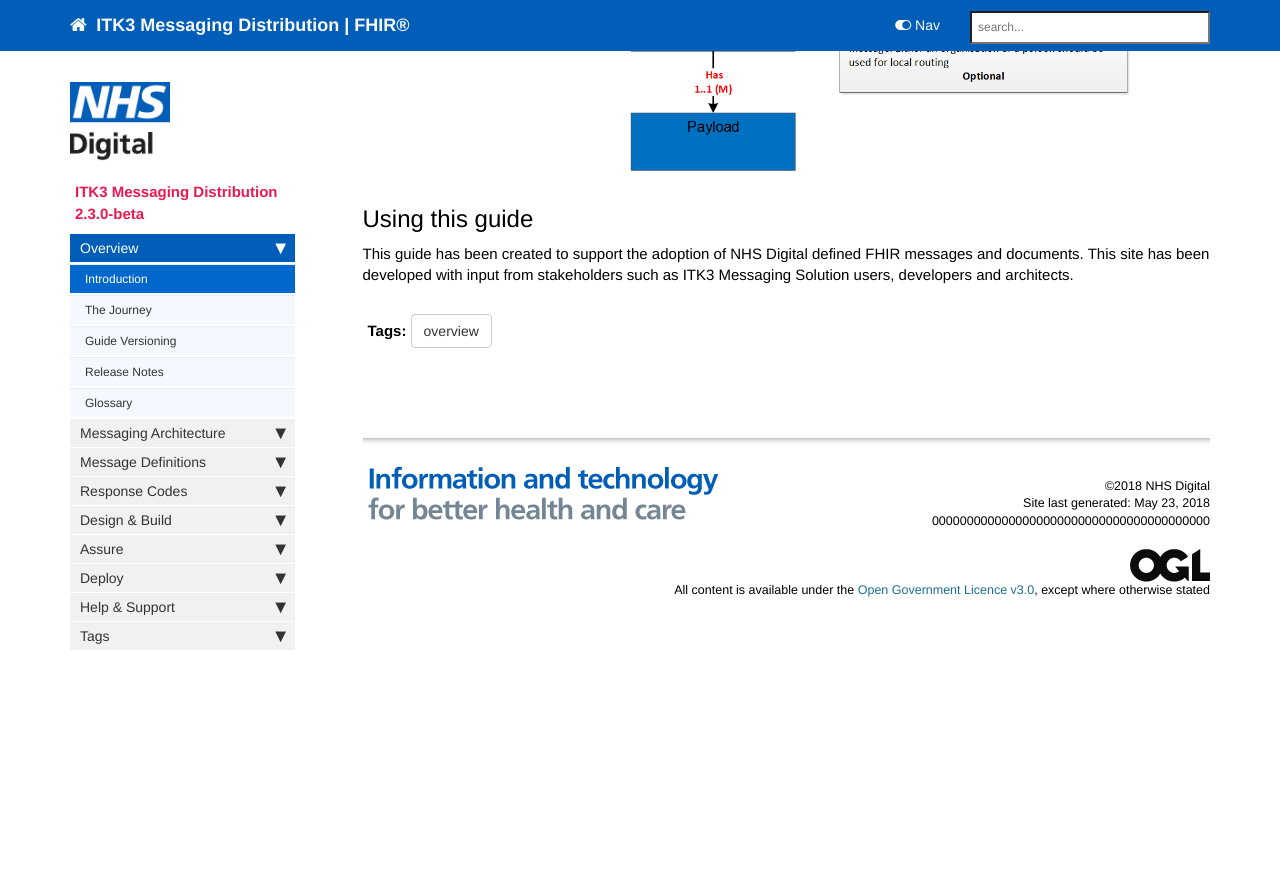
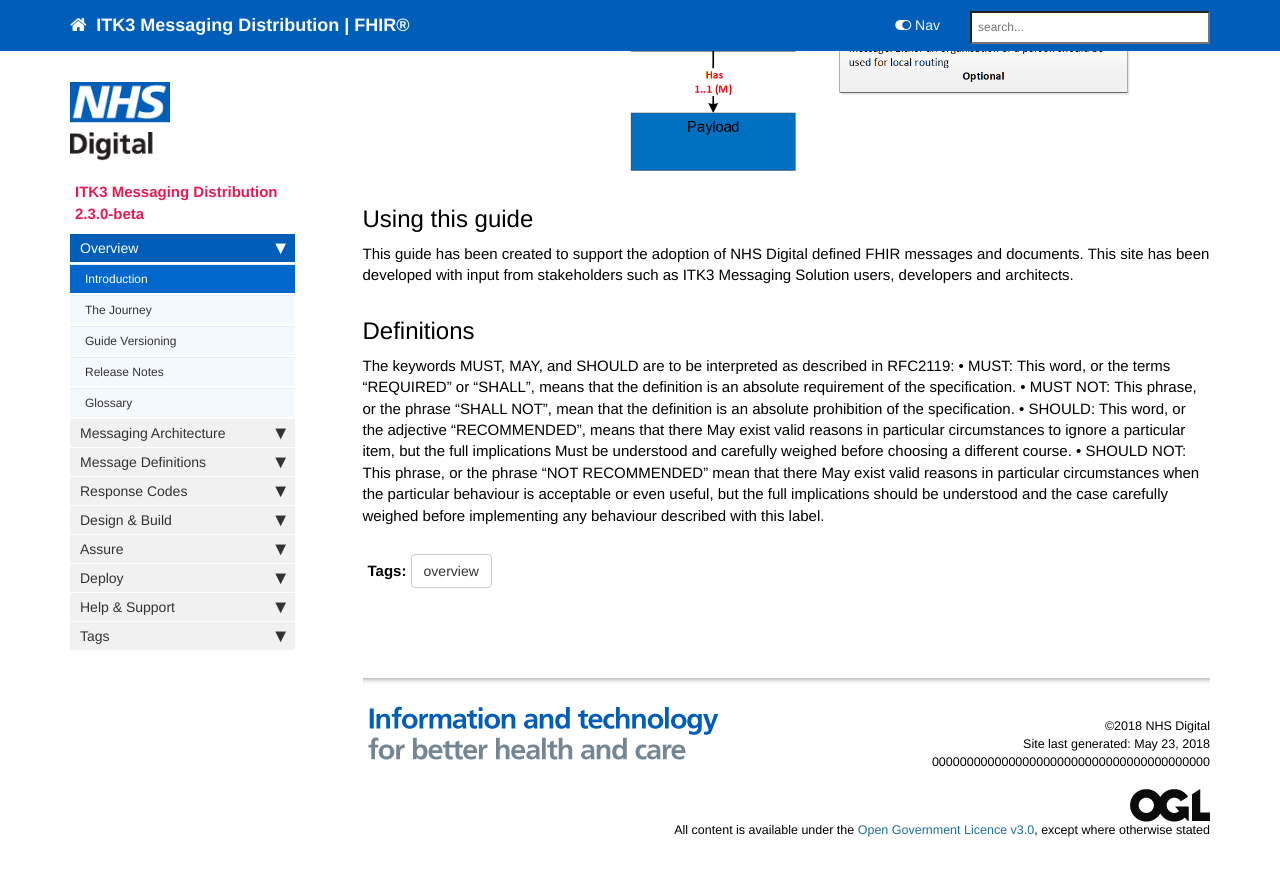
Before and after one commit to nhsconnect/ITK3-Messaging-Distribution, a Jekyll site: the page built from index.md, in a window 1280 px wide and 900 px high, scrolled down 1263 px. Shown: the top 876 px of the window. Built offline with Jekyll 4.4.1, drawn with Linux system fonts in a browser that asks for light colours; nearby versions of some CDN libraries; comment, search, counter and statistics services are not loaded; before the commit the page ends 1923 px from its top, so only the background shows below that.

Commit message:
MUST defintion.

```diff
--- a/index.md
+++ b/index.md
@@ -31,3 +31,10 @@ Find out more on the [INTEROPen website](http://interopen.org/).
 ## Using this guide ##
 
 This guide has been created to support the adoption of NHS Digital defined FHIR messages and documents. This site has been developed with input from stakeholders such as ITK3 Messaging Solution users, developers and architects.
+
+## Definitions ##
+The keywords MUST, MAY, and SHOULD are to be interpreted as described in RFC2119:
+•	MUST: This word, or the terms "REQUIRED" or "SHALL", means that the definition is an absolute requirement of the specification.
+•	MUST NOT: This phrase, or the phrase "SHALL NOT", mean that the definition is an absolute prohibition of the specification.
+•	SHOULD: This word, or the adjective "RECOMMENDED", means that there May exist valid reasons in particular circumstances to ignore a particular item, but the full implications Must be understood and carefully weighed before choosing a different course.
+•	SHOULD NOT: This phrase, or the phrase "NOT RECOMMENDED" mean that there May exist valid reasons in particular circumstances when the particular behaviour is acceptable or even useful, but the full implications should be understood and the case carefully weighed before implementing any behaviour described with this label.
```
